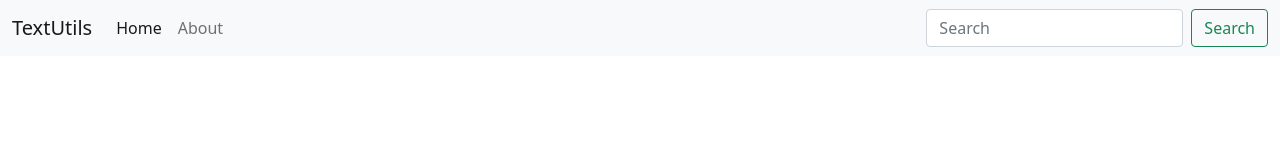
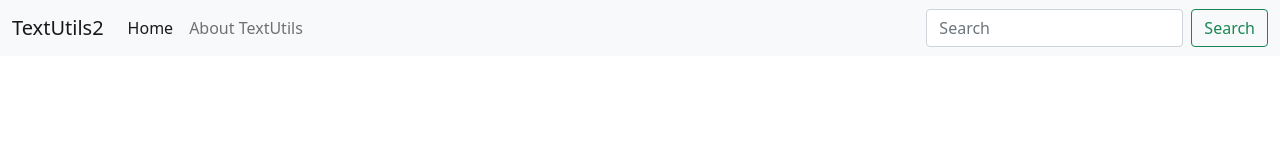
Before and after one commit to akshay98322/textutils, a React (Create React App) app: page / in a window 1280 px wide. Shown: the top 160 px of the page. Built offline with nearby package versions, Linux system fonts and the light colour scheme.

Commit message:
Added components

```diff
--- a/src/App.js
+++ b/src/App.js
@@ -1,31 +1,14 @@
 import './App.css';
+import Navbar from './components/Navbar';
 
 function App() {
   return (
     <>
-    <nav className="navbar navbar-expand-lg navbar-light bg-light">
-  <div className="container-fluid">
-    <a className="navbar-brand" href="/">TextUtils</a>
-    <button className="navbar-toggler" type="button" data-bs-toggle="collapse" data-bs-target="#navbarSupportedContent" aria-controls="navbarSupportedContent" aria-expanded="false" aria-label="Toggle navigation">
-      <span className="navbar-toggler-icon"></span>
-    </button>
-    <div className="collapse navbar-collapse" id="navbarSupportedContent">
-      <ul className="navbar-nav me-auto mb-2 mb-lg-0">
-        <li className="nav-item">
-          <a className="nav-link active" aria-current="page" href="/">Home</a>
-        </li>
-        <li className="nav-item">
-          <a className="nav-link" href="/">About</a>
-        </li>
 
-      </ul>
-      <form className="d-flex">
-        <input className="form-control me-2" type="search" placeholder="Search" aria-label="Search"/>
-        <button className="btn btn-outline-success" type="submit">Search</button>
-      </form>
-    </div>
-  </div>
-</nav>
+<Navbar title="TextUtils2" aboutText= "About TextUtils"/>
+{/* <Navbar/> */}
+
+
 
     </>
   );
--- /dev/null
+++ b/src/components/Navbar.js
@@ -0,0 +1,39 @@
+import React from 'react'
+import PropTypes from 'prop-types'
+
+
+export default function Navbar(props) {
+    return (
+        <nav className="navbar navbar-expand-lg navbar-light bg-light">
+            <div className="container-fluid">
+                <a className="navbar-brand" href="/">{props.title}</a>
+                <button className="navbar-toggler" type="button" data-bs-toggle="collapse" data-bs-target="#navbarSupportedContent" aria-controls="navbarSupportedContent" aria-expanded="false" aria-label="Toggle navigation">
+                <span className="navbar-toggler-icon"></span>
+                </button>
+                <div className="collapse navbar-collapse" id="navbarSupportedContent">
+                <ul className="navbar-nav me-auto mb-2 mb-lg-0">
+                    <li className="nav-item">
+                    <a className="nav-link active" aria-current="page" href="/">Home</a>
+                    </li>
+                    <li className="nav-item">
+                    <a className="nav-link" href="/">{props.aboutText}</a>
+                    </li>
+
+                </ul>
+                <form className="d-flex">
+                    <input className="form-control me-2" type="search" placeholder="Search" aria-label="Search"/>
+                    <button className="btn btn-outline-success" type="submit">Search</button>
+                </form>
+                </div>
+            </div>
+        </nav>
+    )
+}
+Navbar.prototypes = {
+    title: PropTypes.string.isRequired,
+    aboutText: PropTypes.string,
+}
+Navbar.defaultProps = {
+    title: "Default Title",
+    aboutText: "Default About",
+  };
```
